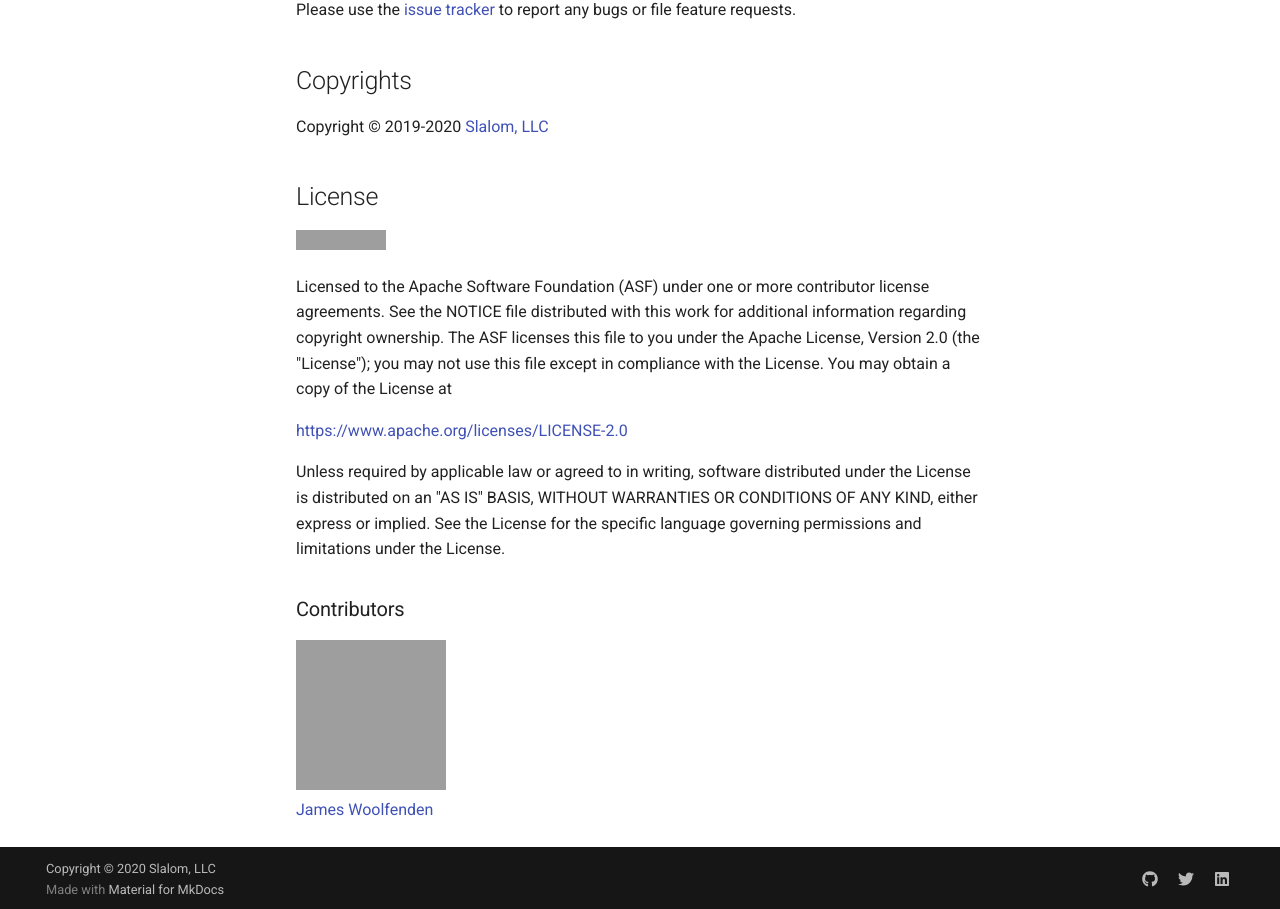
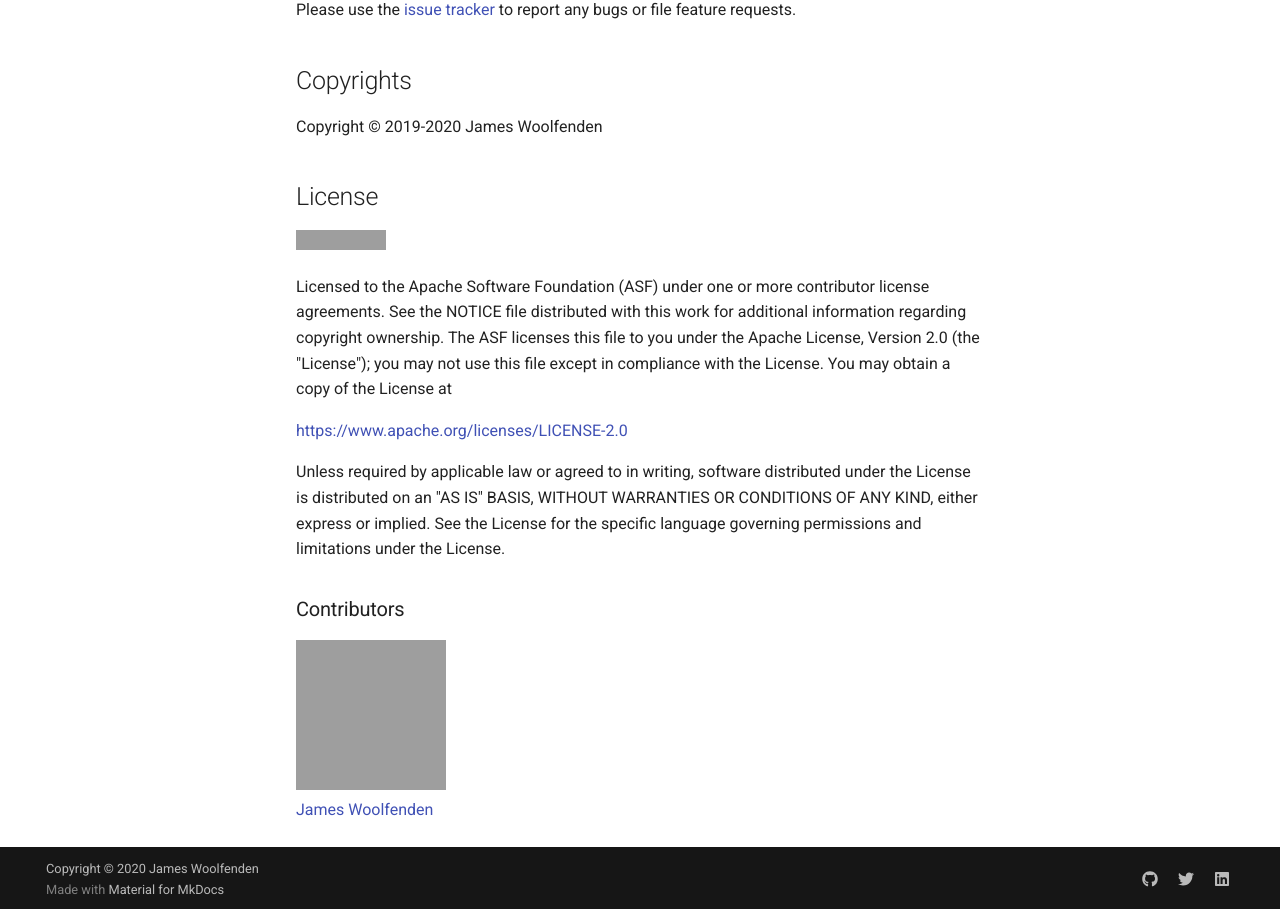
Before and after one commit to JamesWoolfenden/terraform-by-example, an MkDocs documentation site: the page built from docs/help.md, in a window 1280 px wide and 1366 px high. Shown: the part 454-1363 px from the top of the window. Built offline with MkDocs 1.6.1 and Material for MkDocs 9.7.7, drawn with Linux system fonts in a browser that asks for light colours; comment, search, counter and statistics services are not loaded; grey boxes are pictures that could not be loaded.

Commit message:
remove cruft

```diff
--- a/docs/help.md
+++ b/docs/help.md
@@ -14,7 +14,7 @@ Please use the [issue tracker](https://github.com/JamesWoolfenden/terraform-by-e
 
 ## Copyrights
 
-Copyright (c) 2019-2020 [Slalom, LLC](https://slalom.com)
+Copyright (c) 2019-2020 James Woolfenden
 
 ## License
 
--- a/mkdocs.yml
+++ b/mkdocs.yml
@@ -59,12 +59,12 @@ extra:
   manifest: "manifest.webmanifest"
   social:
     - type: "github"
-      link: "https://github.com/slalom-consulting-ltd"
+      link: "https://github.com/jameswoolfenden"
     - type: "twitter"
-      link: "https://twitter.com/slalom"
+      link: "https://twitter.com/JimWoolfenden"
     - type: "linkedin"
-      link: "https://linkedin.com/company/slalom-consulting/"
+      link: "https://www.linkedin.com/in/jameswoolfenden/"
 
 # Copyright
-copyright: "Copyright &copy; 2020 Slalom, LLC"
+copyright: "Copyright &copy; 2020 James Woolfenden"
 site_author: "James Woolfenden"
```
Also changed, not shown: other parts of docs/help.md (+2 -4 lines), docs/about.md (+1 -1 lines), docs/index.md (+2 -2 lines), examples/structure/module/terraform-aws-activemq/README.md (+28 -32 lines).
